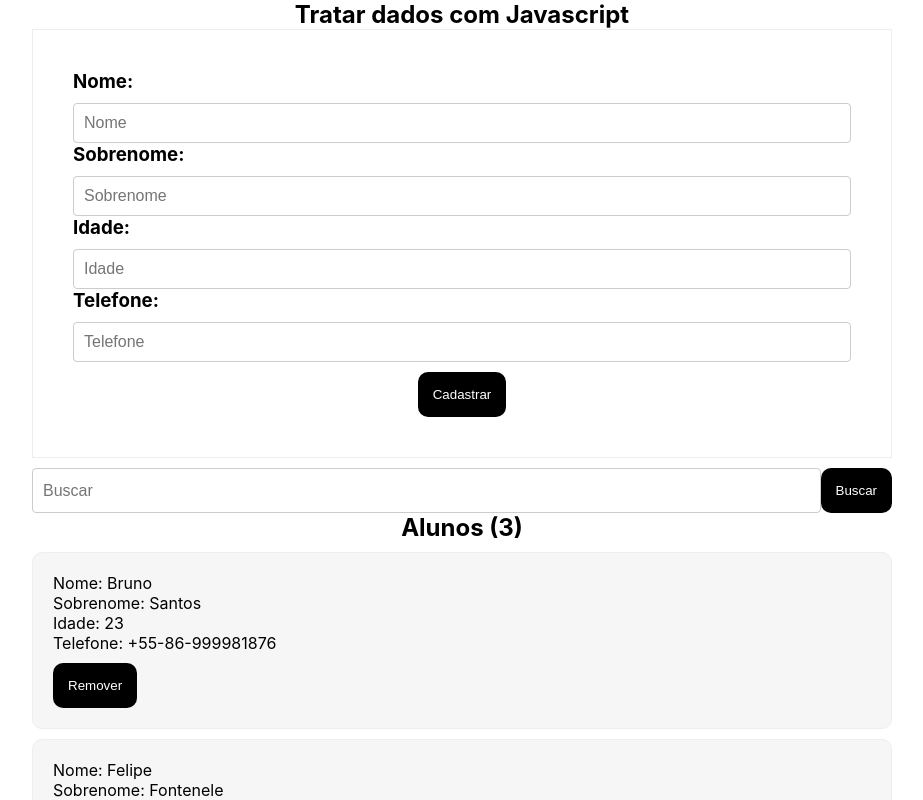
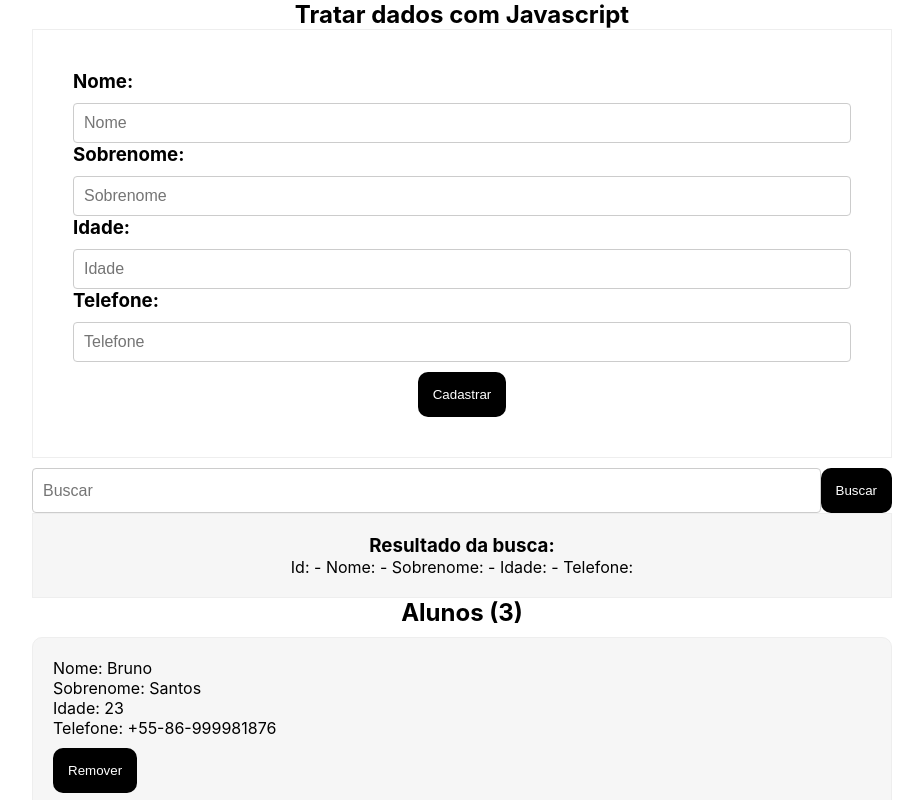
Before and after one commit to luizfelper/ArraysInJavascript, a React (Create React App) app: page / in a window 1280 px wide. Shown: the top 800 px of the page, without its empty margins (178-1101 px from the left). Built offline with nearby package versions, Linux system fonts and the light colour scheme.

Commit message:
Sistema de Busca configurado

```diff
--- a/src/App.css
+++ b/src/App.css
@@ -53,6 +53,14 @@ button {
 .boxBuscar {
   width: 100%;
   display: flex;
+}
+
+.boxResultadoBusca {
+  width: 100%;
+  height: auto;
+  background-color: #f6f6f6;
+  padding: 20px;
+  border: 1px solid #eee;
 }
 
 
--- a/src/App.js
+++ b/src/App.js
@@ -24,6 +24,8 @@ function App() {
     Telefone: '+55-86-999981876'
   }
   ]);
+
+  const [DadosDaBusca, setDadosDaBusca] = React.useState([{}]);
 
 
   return (
@@ -69,13 +71,21 @@ function App() {
           <input id="nome" type="text" name="buscar" placeholder="Buscar" />
           <button onClick={function buscar(e) { // Busca elemento no array pelo nome
           e.preventDefault();
+
           const name = document.querySelector("#nome");
           const value = name.value;
 
           const encontrarDados = dados.find(dados => dados.Nome === value); //Função do Javascript que busca elemento no array passando como parâmentro o value do input
           console.log(encontrarDados);
+          setDadosDaBusca(encontrarDados); //Atualiza o array de busca
         }}>Buscar</button>
         </form>
+
+        <div className="boxResultadoBusca">
+          <h3>Resultado da busca:</h3>
+          <p>Id: {DadosDaBusca.Id} - Nome: {DadosDaBusca.Nome} - Sobrenome: {DadosDaBusca.Sobrenome}
+            - Idade: {DadosDaBusca.Idade} - Telefone: {DadosDaBusca.Telefone}</p>
+        </div>
 
         <h2>Alunos ({dados.length})</h2>
 
```
